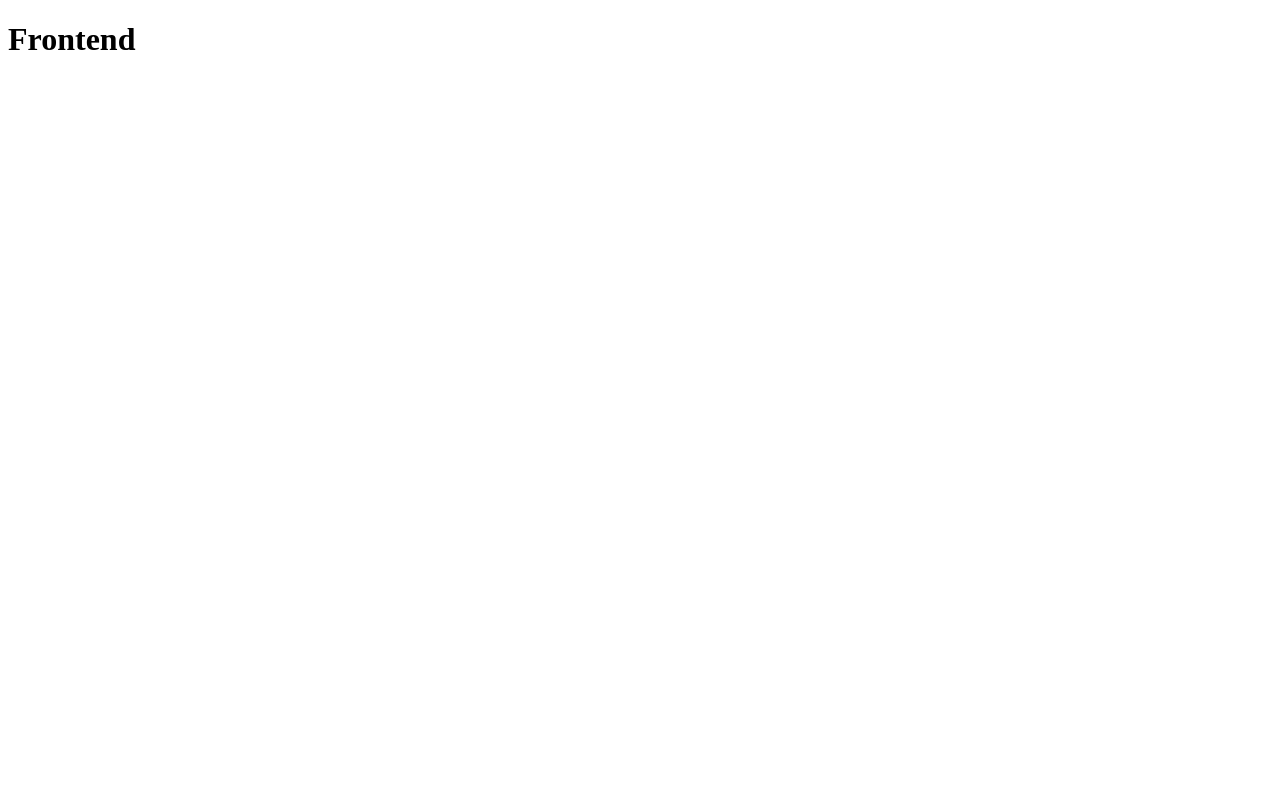
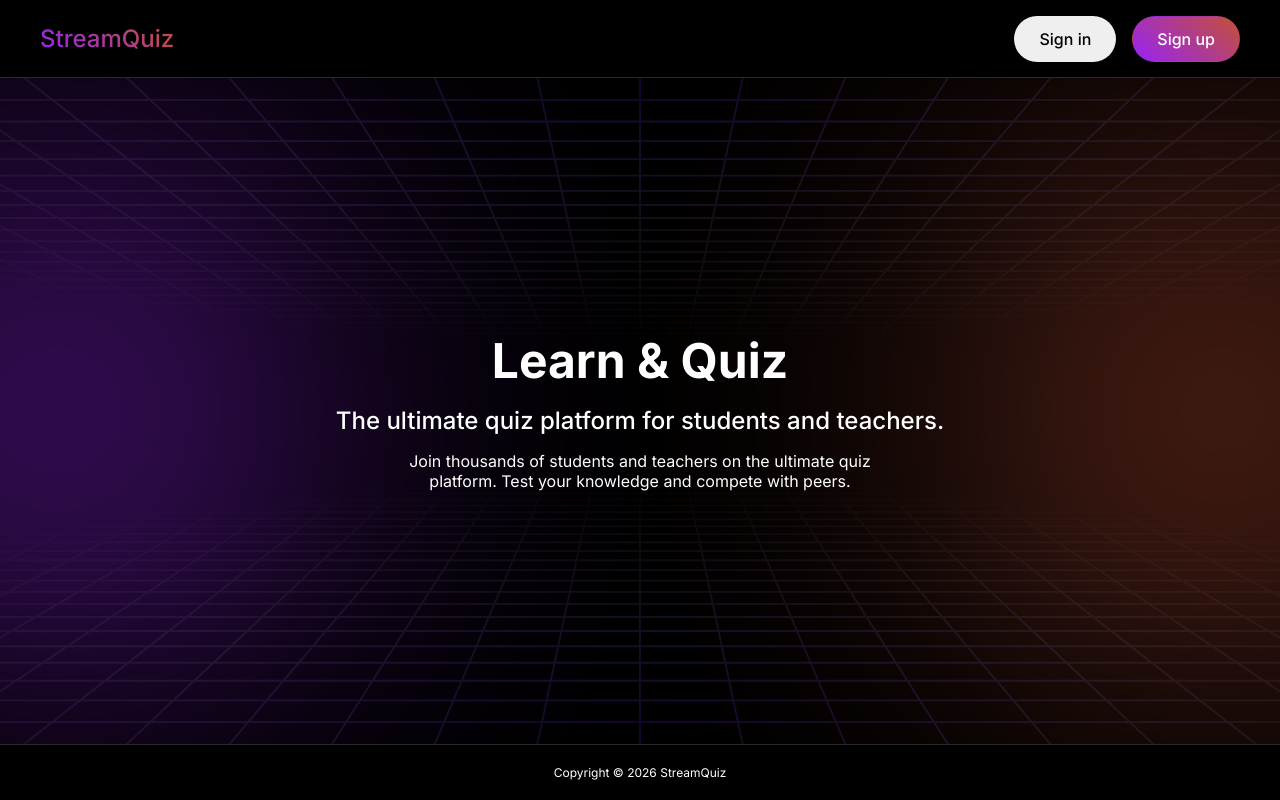
Before and after one commit to Danatsko/stream-quiz, a Vue app in the folder frontend/: page / in a window 1280 px wide. Before the commit this address had no page. Built offline with nearby package versions, Linux system fonts and the light colour scheme; the HTML template or start-up script is replaced by a standard one.

Commit message:
feat(frontend): add home view
- Add dependencies: axios, @iconify/vue
- Add base css
- Add components: AppButton, AppLogo
- Add HomeView view
- Add route for home
- Add RouterView to App

```diff
--- a/frontend/package.json
+++ b/frontend/package.json
@@ -15,11 +15,13 @@
     "format": "prettier --write --experimental-cli src/"
   },
   "dependencies": {
+    "axios": "^1.13.4",
     "pinia": "^3.0.4",
     "vue": "^3.5.27",
     "vue-router": "^4.6.4"
   },
   "devDependencies": {
+    "@iconify/vue": "^5.0.0",
     "@tsconfig/node24": "^24.0.4",
     "@types/node": "^24.10.9",
     "@vitejs/plugin-vue": "^6.0.3",
--- a/frontend/src/App.vue
+++ b/frontend/src/App.vue
@@ -1,7 +1,7 @@
 <script setup lang="ts"></script>
 
 <template>
-  <h1>Frontend</h1>
+  <RouterView />
 </template>
 
 <style scoped></style>
--- /dev/null
+++ b/frontend/src/assets/main.css
@@ -0,0 +1,27 @@
+@import url('https://fonts.googleapis.com/css2?family=Inter:wght@400;400;500;600;700&display=swap');
+
+:root {
+  --color-background: #000000;
+  --color-text: #ffffff;
+  --color-primary: #9823f5;
+  --color-secondary: #c45037;
+  --linear-gradient-primary: -webkit-linear-gradient(
+    50deg,
+    var(--color-primary),
+    var(--color-secondary)
+  );
+}
+
+body {
+  margin: 0;
+  padding: 0;
+  font-family:
+    'Inter',
+    sans-serif,
+    -apple-system,
+    BlinkMacSystemFont;
+  background-color: var(--color-background);
+  color: var(--color-text);
+  -webkit-font-smoothing: antialiased;
+  cursor: default;
+}
--- /dev/null
+++ b/frontend/src/components/AppButton.vue
@@ -0,0 +1,35 @@
+<script setup lang="ts"></script>
+
+<template>
+  <button class="btn">
+    <slot></slot>
+  </button>
+</template>
+
+<style scoped>
+.btn {
+  padding: 0.75rem 1.5rem;
+  border-radius: 9999px;
+  font-weight: 500;
+  font-family: inherit;
+  font-size: 1rem;
+  cursor: pointer;
+  border: 1px solid transparent;
+  user-select: none;
+  transition:
+    opacity 0.1s ease,
+    transform 0.3s ease,
+    background-color 0.1s ease;
+}
+.btn:hover {
+  opacity: 0.9;
+}
+.btn:active {
+  transform: scale(0.95);
+}
+.btn:disabled {
+  opacity: 0.5;
+  cursor: not-allowed;
+  transform: none;
+}
+</style>
--- /dev/null
+++ b/frontend/src/components/AppLogo.vue
@@ -0,0 +1,22 @@
+<script setup lang="ts"></script>
+
+<template>
+  <div class="app-logo">
+    <h1 class="logo-text">StreamQuiz</h1>
+  </div>
+</template>
+
+<style scoped>
+.app-logo {
+  display: flex;
+  align-items: center;
+  cursor: default;
+}
+.logo-text {
+  font-size: 1.5rem;
+  font-weight: 500;
+  background: var(--linear-gradient-primary);
+  -webkit-background-clip: text;
+  -webkit-text-fill-color: transparent;
+}
+</style>
--- a/frontend/src/main.ts
+++ b/frontend/src/main.ts
@@ -1,3 +1,5 @@
+import './assets/main.css'
+
 import { createApp } from 'vue'
 import { createPinia } from 'pinia'
 
--- a/frontend/src/router/index.ts
+++ b/frontend/src/router/index.ts
@@ -2,7 +2,13 @@ import { createRouter, createWebHistory } from 'vue-router'
 
 const router = createRouter({
   history: createWebHistory(import.meta.env.BASE_URL),
-  routes: [],
+  routes: [
+    {
+      path: '/',
+      name: 'Home',
+      component: () => import('@/views/HomeView.vue'),
+    },
+  ],
 })
 
 export default router
--- /dev/null
+++ b/frontend/src/views/HomeView.vue
@@ -0,0 +1,165 @@
+<script setup lang="ts">
+import AppButton from '@/components/AppButton.vue'
+import AppLogo from '@/components/AppLogo.vue'
+import homeVector from '@/assets/homeVector.svg'
+</script>
+
+<template>
+  <div class="layout">
+    <header class="header">
+      <div class="container header-content">
+        <AppLogo />
+        <nav class="header-nav-actions">
+          <AppButton>Sign in</AppButton>
+          <AppButton class="header-btn-signup">Sign up</AppButton>
+        </nav>
+      </div>
+    </header>
+
+    <main class="main">
+      <div class="main-glow main-glow-left"></div>
+      <div class="main-glow main-glow-right"></div>
+      <img :src="homeVector" class="main-vector main-vector-top" alt="" />
+      <div class="container main-content">
+        <div class="main-text-block">
+          <h1 class="main-title">Learn & Quiz</h1>
+          <p class="main-subtitle">The ultimate quiz platform for students and teachers.</p>
+          <p class="main-description">
+            Join thousands of students and teachers on the ultimate quiz platform. Test your
+            knowledge and compete with peers.
+          </p>
+        </div>
+      </div>
+      <img :src="homeVector" class="main-vector main-vector-bottom" alt="" />
+    </main>
+
+    <footer class="footer">
+      <div class="container footer-content">
+        <p class="footer-copyright">Copyright © 2026 StreamQuiz</p>
+      </div>
+    </footer>
+  </div>
+</template>
+
+<style scoped>
+.layout {
+  min-height: 100vh;
+  display: flex;
+  flex-direction: column;
+}
+
+.container {
+  max-width: 1400px;
+  margin: 0 auto;
+  padding: 0 2.5rem;
+}
+
+.header {
+  padding: 0.5rem 0;
+  flex-shrink: 0;
+}
+.header-content {
+  display: flex;
+  justify-content: space-between;
+  align-items: center;
+}
+.header-nav-actions {
+  display: flex;
+  gap: 1rem;
+}
+.header-btn-signup {
+  background: var(--linear-gradient-primary);
+  color: var(--color-text);
+}
+
+.main {
+  position: relative;
+  border-top: 1px solid #2a2a2a;
+  border-bottom: 1px solid #2a2a2a;
+  padding: 0.5rem 0;
+  overflow: hidden;
+  display: flex;
+  align-items: center;
+  justify-content: center;
+  flex-grow: 1;
+}
+.main-glow {
+  position: absolute;
+  width: 50vw;
+  max-width: 500px;
+  aspect-ratio: 1 / 1;
+  border-radius: 50%;
+  filter: blur(150px);
+  z-index: 0;
+  opacity: 0.5;
+  pointer-events: none;
+  user-select: none;
+}
+.main-glow-left {
+  left: -15%;
+  background-color: var(--color-primary);
+}
+.main-glow-right {
+  right: -15%;
+  background-color: var(--color-secondary);
+}
+.main-vector {
+  position: absolute;
+  left: 0;
+  width: 100%;
+  height: 50%;
+  object-fit: cover;
+  z-index: 0;
+  pointer-events: none;
+  user-select: none;
+}
+.main-vector-top {
+  top: 0;
+}
+.main-vector-bottom {
+  bottom: 0;
+  transform: rotate(180deg);
+}
+.main-content {
+  position: relative;
+  z-index: 10;
+  display: flex;
+  gap: 1rem;
+}
+.main-text-block {
+  display: flex;
+  flex-direction: column;
+  align-items: center;
+  text-align: center;
+}
+.main-title {
+  font-size: 3rem;
+  font-weight: 900;
+  margin: 0.5rem 0;
+}
+.main-subtitle {
+  font-size: 1.5rem;
+  font-weight: 500;
+  margin: 0.5rem 0;
+}
+.main-description {
+  max-width: 500px;
+  font-size: 1rem;
+  font-weight: 300;
+  margin: 0.5rem 0;
+}
+
+.footer {
+  padding: 0.5rem 0;
+  flex-shrink: 0;
+}
+.footer-content {
+  display: flex;
+  justify-content: center;
+}
+.footer-copyright {
+  max-width: 300px;
+  font-size: 0.75rem;
+  font-weight: 300;
+}
+</style>
```
Also changed, not shown: frontend/src/assets/homeVector.svg (added), 1 other file (tests, documents, lock files or other folders).
